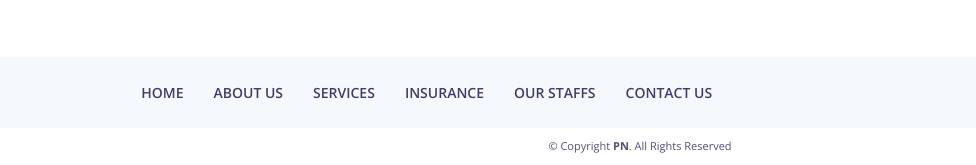
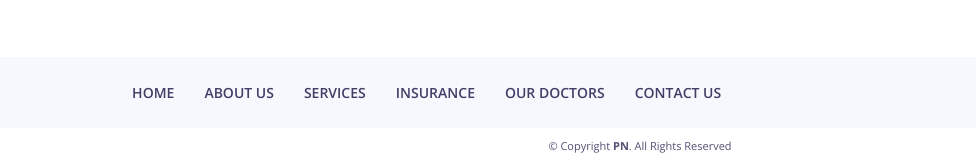
Before and after one commit to newwebsiteuae/newwebsiteuae.github.io, a plain HTML site: page index.html in a window 1280 px wide. Shown: the part 4050-4215 px from the top of the page, 0-976 px from the left. Drawn offline with nearby package versions, Linux system fonts and the light colour scheme; files whose address does not match are found by name.

Commit message:
Change staff to doctors

```diff
--- a/index.html
+++ b/index.html
@@ -411,7 +411,7 @@
                         <li><a href="#about">About Us</a></li>
                         <li><a href="#services">Services</a></li>
                         <li><a href="#testimonials">Insurance</a></li>
-                        <li><a href="#clients">Our Staffs</a></li>
+                        <li><a href="#clients">Our Doctors</a></li>
                         <li><a href="#contact-us">Contact Us</a></li>
                     </ul>
                 </nav><!-- .main-nav -->
```
